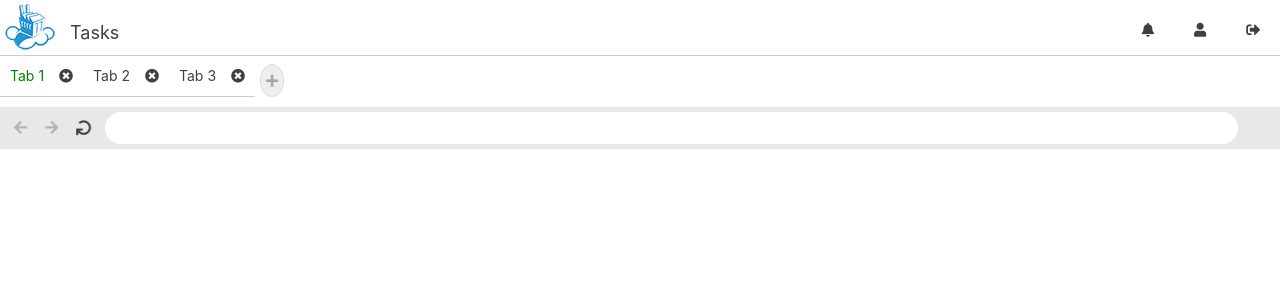
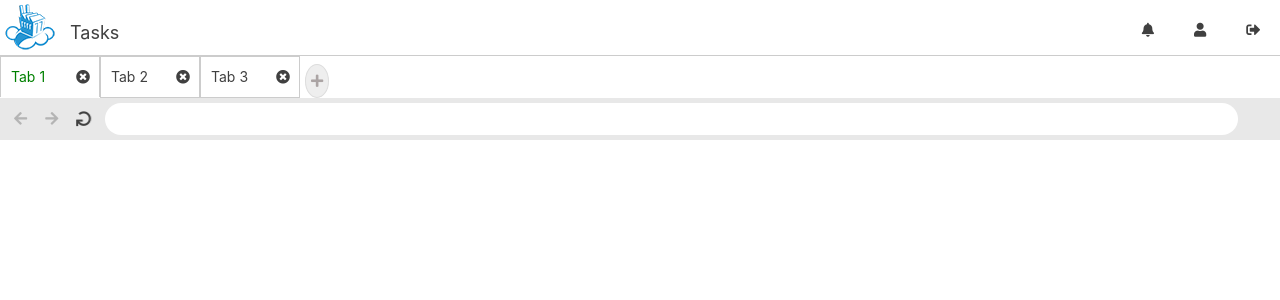
Before and after one commit to sameergautam/juno, a React (Create React App) app: page /#/tasks in a window 1280 px wide. Shown: the top 300 px of the page. Built offline with nearby package versions, Linux system fonts and the light colour scheme.

Commit message:
Update tabs css

```diff
--- a/src/style/Tasks.scss
+++ b/src/style/Tasks.scss
@@ -257,6 +257,9 @@ webview {
   .cross-tab {
     margin-left: 15px;
     cursor: pointer;
+    position: absolute;
+    top: 14px;
+    right: 10px;
   }
   .add-tab {
     border-radius: 50%;
@@ -267,20 +270,24 @@ webview {
     color: #aba4a4;
   }
   .tab-navs {
+    margin: 0;
     display: flex;
     padding: 0;
     .tab-nav-wrapper {
       cursor: pointer;
       float: left;
       list-style: none;
-      padding: 10px;
-      border-bottom: 1px solid #ccc;
+      position: relative;
       li {
         float: left;
+        width: 100px;
+        padding: 10px;
+        border: 1px solid #ccc;
       }
     }
     .tab-nav-wrapper .active {
       color: green;
+      border-bottom: none;
     }
   }
   .tab-body {
```
